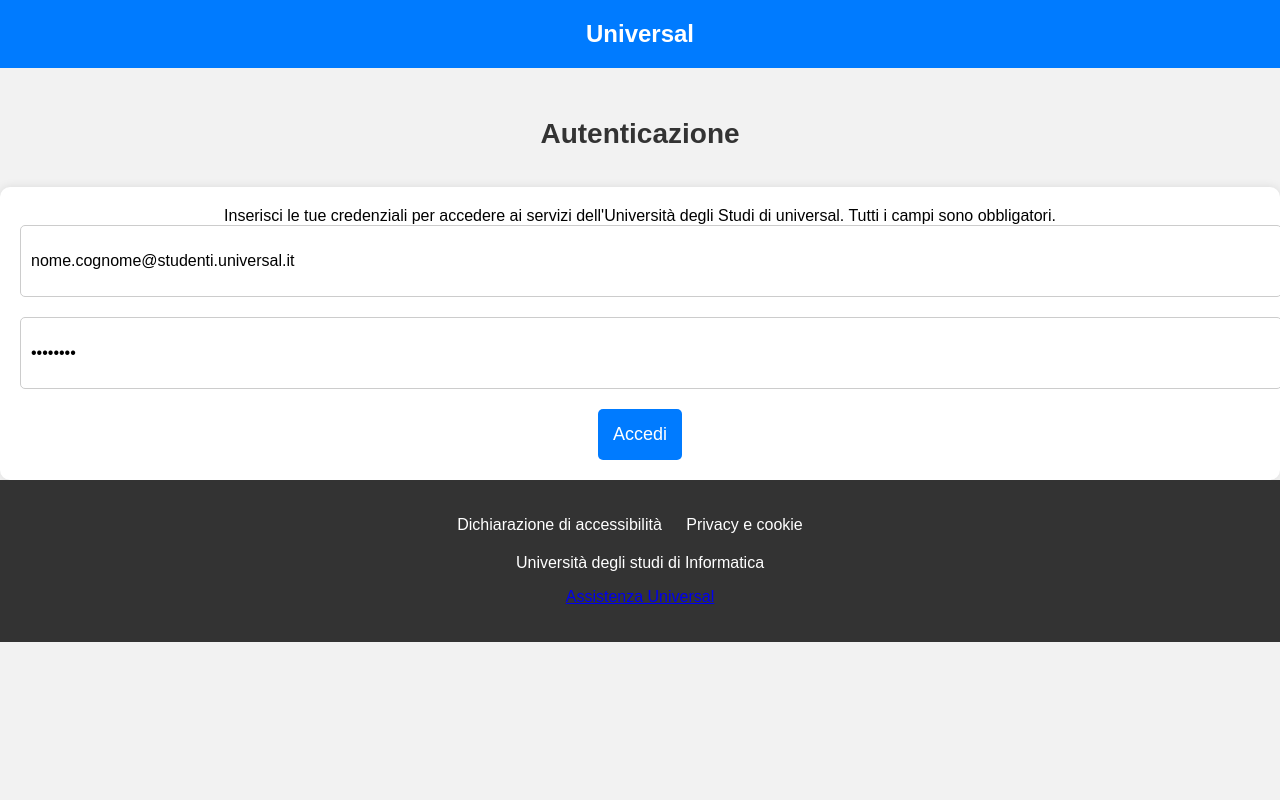
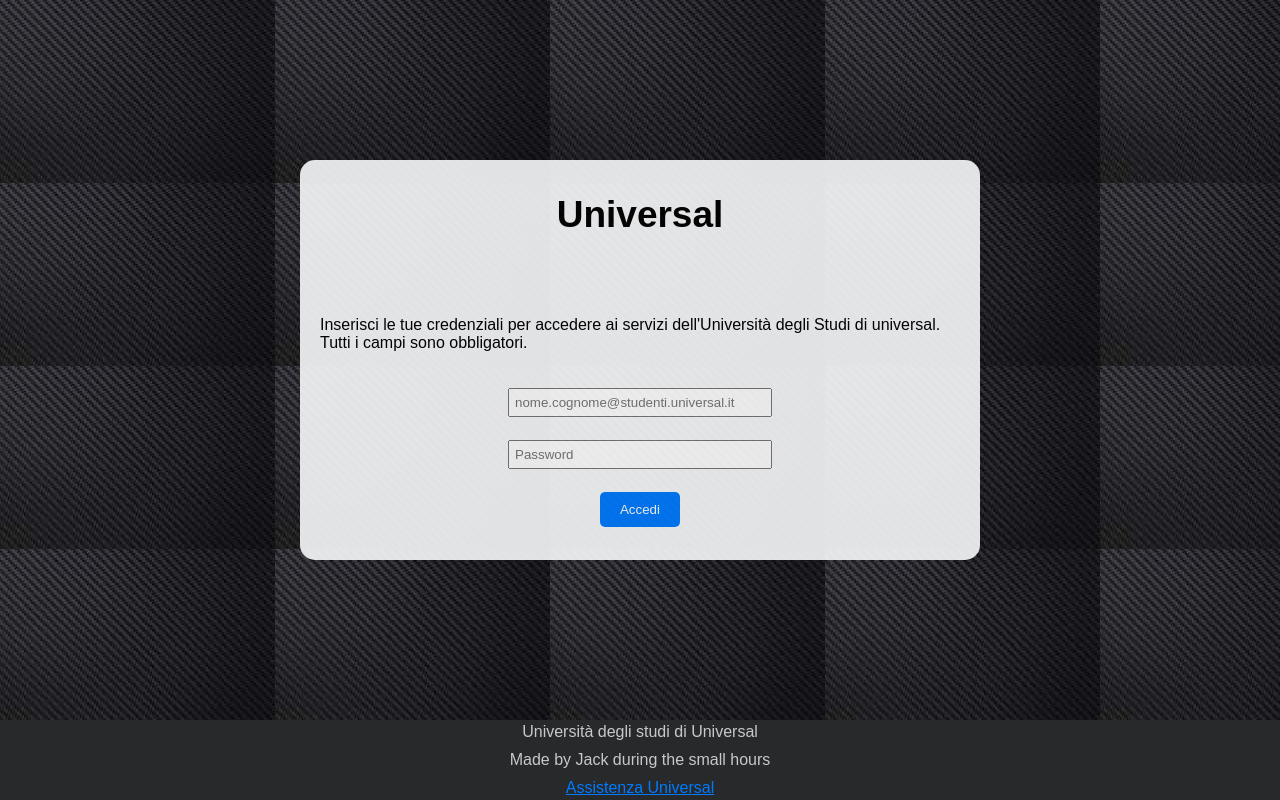
Before and after one commit to comitanigiacomo/Universal, a PHP site: page /login.php in a window 1280 px wide. Run offline with PHP 8.4, Linux system fonts and the light colour scheme.

Commit message:
login done

```diff
--- a/login.css
+++ b/login.css
@@ -1,110 +1,99 @@
-/* Stili per il corpo della pagina */
-body {
-    font-family: Arial, sans-serif;
-    background-color: #f2f2f2;
+/* Impostazioni di base */
+html, body {
+    height: 100%;
     margin: 0;
     padding: 0;
+    font-family: Arial, sans-serif;
 }
 
-/* Stili per l'intestazione */
-.header {
-    background-color: #007bff;
-    color: #fff;
-    padding: 20px 0;
+/* Footer */
+footer {
+    height: 10%;
+    background-color: #27292b; /* Colore grigio chiaro */
+    display: flex;
+    flex-direction: column;
     text-align: center;
+    align-items: center;
+    justify-content: center;
+    color: rgba(255, 255, 255, 0.747);
+}
+footer div {
+    margin : 5px;
 }
 
-.header a {
-    color: #fff;
-    text-decoration: none;
+footer a {
+    color: #007bff;
 }
 
-/* Stili per il logo */
-#uni {
-    font-size: 24px;
-    font-weight: bold;
+.logo {
+    margin-bottom: 80px;
+    font-size: 37px; /* Dimensione del testo */
+    font-weight: bold; /* Grassetto */
 }
 
-#versal {
-    color: rgb(255, 255, 255);
+.logo a {
+    text-decoration: none;
+    color : black;
+}
+.logo a:hover {
+    color: #007bff; /* Cambia colore al passaggio del mouse */
+    transition: 0.3s;
 }
 
-/* Stili per il contenuto principale */
-.colonna-centrale {
-    margin-top: 50px;
-    text-align: center;
+/* Contenitore */
+.contenitore {
+    height: 90%;
+    background-color: #ffffff; /* Colore bianco */
+    display: flex;
+    flex-direction: column;
+    justify-content: center; /* Centra il contenuto verticalmente */
+    align-items: center; /* Centra il contenuto orizzontalmente */
+    background-image: url('background.png');
 }
 
-.content-block-title {
-    font-size: 28px;
-    color: #333;
+/* Rettangolo Centrale */
+.rettangolo-centrale {
+    width: 50%;
+    height: 50%;
+    background-color: #f8f9fa; /* Colore grigio chiaro */
+    display: flex;
+    flex-direction: column;
+    justify-content: center; /* Centra il contenuto verticalmente */
+    align-items: center; /* Centra il contenuto orizzontalmente */
+    border-radius: 15px; /* Bordi arrotondati */
+    padding: 20px; /* Spazio interno */
+    box-shadow: 0px 0px 10px rgba(0, 0, 0, 0.1); /* Ombra leggera */
+    z-index: 1; /* Imposta l'indice di pila sopra l'immagine di sfondo */
+    opacity: 0.9;
 }
 
-/* Stili per il form di accesso */
+/* Stile dei campi di input */
+/* Stile dei campi di input */
 .form-group {
-    background-color: #fff;
-    padding: 20px;
-    border-radius: 10px;
-    box-shadow: 0px 0px 10px rgba(0, 0, 0, 0.1);
+    display: flex;
+    flex-direction: column;
+    align-items: center;
 }
 
-.form-control {
-    width: 100%;
-    height: 50px;
-    padding: 10px;
-    border: 1px solid #ccc;
-    border-radius: 5px;
-    font-size: 16px;
-    margin-bottom: 20px;
+.form-group input {
+    width: 250px; /* Imposta la larghezza automatica */
+    max-width: 100%; /* Limita la larghezza massima all'interno del container */
+    padding: 5px; /* Aggiungi padding per spaziatura */
+    margin-bottom: 5px; /* Aggiungi margine inferiore per separazione */
 }
 
+
+/* Stile del pulsante di invio */
 .btn-primary {
-    background-color: #007bff;
-    color: #fff;
-    border: none;
-    border-radius: 5px;
-    padding: 15px;
-    font-size: 18px;
-    cursor: pointer;
+    background-color: #007bff; /* Colore blu */
+    color: #ffffff; /* Colore testo bianco */
+    border: none; /* Rimuovi il bordo */
+    border-radius: 5px; /* Bordi arrotondati */
+    padding: 10px 20px; /* Spazio interno */
+    cursor: pointer; /* Cambia il cursore al passaggio */
+    transition: background-color 0.3s ease; /* Effetto di transizione */
 }
 
 .btn-primary:hover {
-    background-color: #0056b3;
+    background-color: #0056b3; /* Cambia colore al passaggio del mouse */
 }
-
-/* Stili per il footer */
-#footer {
-    background-color: #333;
-    color: #fff;
-    padding: 20px 0;
-    text-align: center;
-}
-
-#footer ul {
-    list-style-type: none;
-    padding: 0;
-}
-
-#footer ul li {
-    display: inline;
-    margin-right: 20px;
-}
-
-#footer ul li a {
-    color: #fff;
-    text-decoration: none;
-}
-
-.firma {
-    margin-top: 20px;
-    font-size: 16px;
-}
-
-.firma a {
-    color: #fff;
-    text-decoration: none;
-}
-
-.firma a:hover {
-    text-decoration: underline;
-}
--- a/login.php
+++ b/login.php
@@ -10,52 +10,72 @@
 
 <body >
     <header class="header" role="banner">
-        <div class="logo-container container-fluid">
-            <div>
-                <a class="nav-link active" id="uni" aria-current="page" href="/">Uni<span id="versal">versal</span></a>
-            </div>
-        </div>
     </header>
 
-    <div class="row">
-        <div class="col-lg-4 col-md-4 col-sm-6 col-md-offset-4 col-sm-offset-3 col-lg-offset-4 colonna-centrale"
-            role="main">
-            <h1 class="content-block-title clearfix" id="main-content">
-                Autenticazione</h1>
-            <br>
+    <div class = "contenitore">
+        <div class = "rettangolo-centrale">
+        <div class = "logo">
+            <a class="nav-link" id="uni" aria-current="page" href="/login.php">Universal</a>
+        </div>
             <form method="POST" action= /progetto/webapp/scripts/rightConnection.php>
                         <div class="form-group" >
                             Inserisci le tue credenziali per accedere ai servizi dell&#39;Università degli
                             Studi di universal. Tutti i campi sono obbligatori.
-                        <input id="email"  class="form-control input-lg typeahead top-buffer-s" name="email" type="email" class="form-control bg-transparent rounded-0 my-4" placeholder="nome.cognome@tipo.universal.it"
-                            aria-label="Email" value="nome.cognome@studenti.universal.it" aria-describedby="basic-addon1">
+                            <br>
+                            <br>
+                            <br>
+                            <input id="email"  class="form-control input-lg typeahead top-buffer-s" name="email" type="email" class="form-control bg-transparent rounded-0 my-4" placeholder = "nome.cognome@studenti.universal.it"
+                                aria-label="Email" value="" aria-describedby="basic-addon1">
                             <br>
                             <input id="password" class="form-control input-lg pass" name="password" type="password" class="form-control  bg-transparent rounded-0 my-4"
-                            placeholder="Password" aria-label="Username" aria-describedby="basic-addon1" value="password">
+                                placeholder="Password" aria-label="Username" aria-describedby="basic-addon1" value="">
                             <br>
                             <button type="submit" class="btn btn-primary btn-lg btn-block">Accedi</button>
                         </div>
                     </form>
+
         </div>
     </div>
 
+    <footer>
+    <div>
+        Università degli studi di Universal
+    </div>
+    <div>
+        Made by Jack during the small hours
+    </div>
+    <div>
+        <a href="https://letmegooglethat.com/?q=cerca+qui+i+tuoi+problemi%2C+grazie">Assistenza Universal</a>
+        <br>
+    </div>
+</footer>
 
-    <footer id="footer" class="container footer text-center top-buffer-s" >
-        <nav>
-            <ul>
-                <li>
-                    <a href="#">Dichiarazione di accessibilità</a>
-                </li>
-                <li>
-                    <a href="#">Privacy e cookie</a>
-                </li>
-            </ul>
-        </nav>
-        <p class="firma">Università degli studi di Informatica</p>
-        <p>
-            <a href="#">Assistenza Universal</a>
-        </p>
-    </footer>
+    <script>
+
+        var possibleEmails = [
+            "nome.cognome@docenti.universal.it",
+            "nome.cognome@segretari.universal.it",
+            "nome.cognome@studenti.universal.it"
+        ];
+
+        // Funzione per aggiornare il valore predefinito dell'input
+        function updateDefaultEmail() {
+            var emailInput = document.getElementById("email");
+            var index = 0;
+
+            function updateEmail() {
+                emailInput.placeholder = possibleEmails[index];
+                index = (index + 1) % possibleEmails.length;
+            }
+
+            setInterval(updateEmail, 2000);
+        }
+
+        updateDefaultEmail();
+    </script>
+
+
+
 </body>
 
 </html>
```
Also changed, not shown: progetto/webapp/docente/index.php (+27 -3 lines), progetto/webapp/scripts/rightConnection.php (+1 -6 lines), progetto/webapp/segreteria/index.php (+27 -3 lines), progetto/webapp/studente/index.php (+27 -3 lines), background.png (added). Lines whose indentation alone changed are shown as unchanged.
